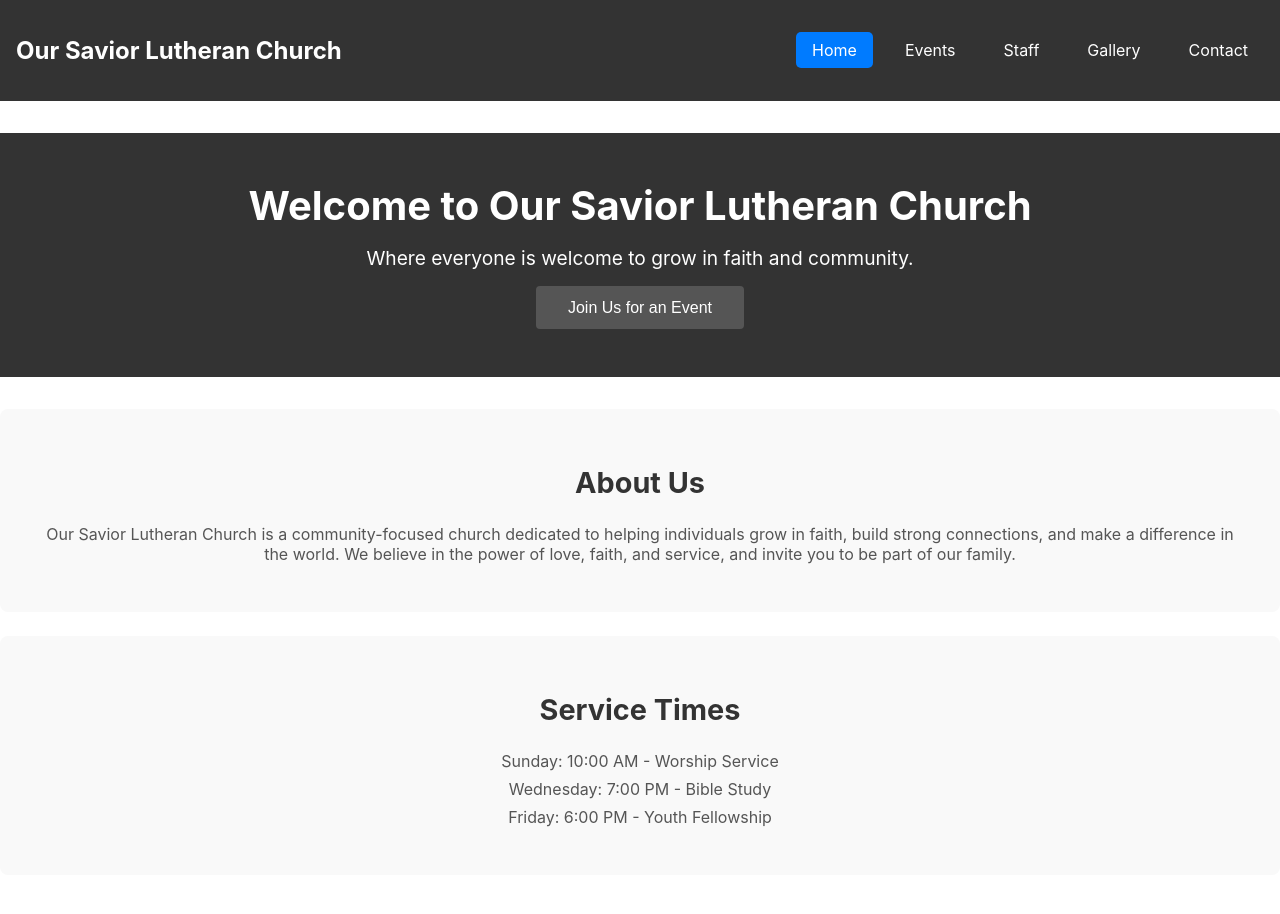
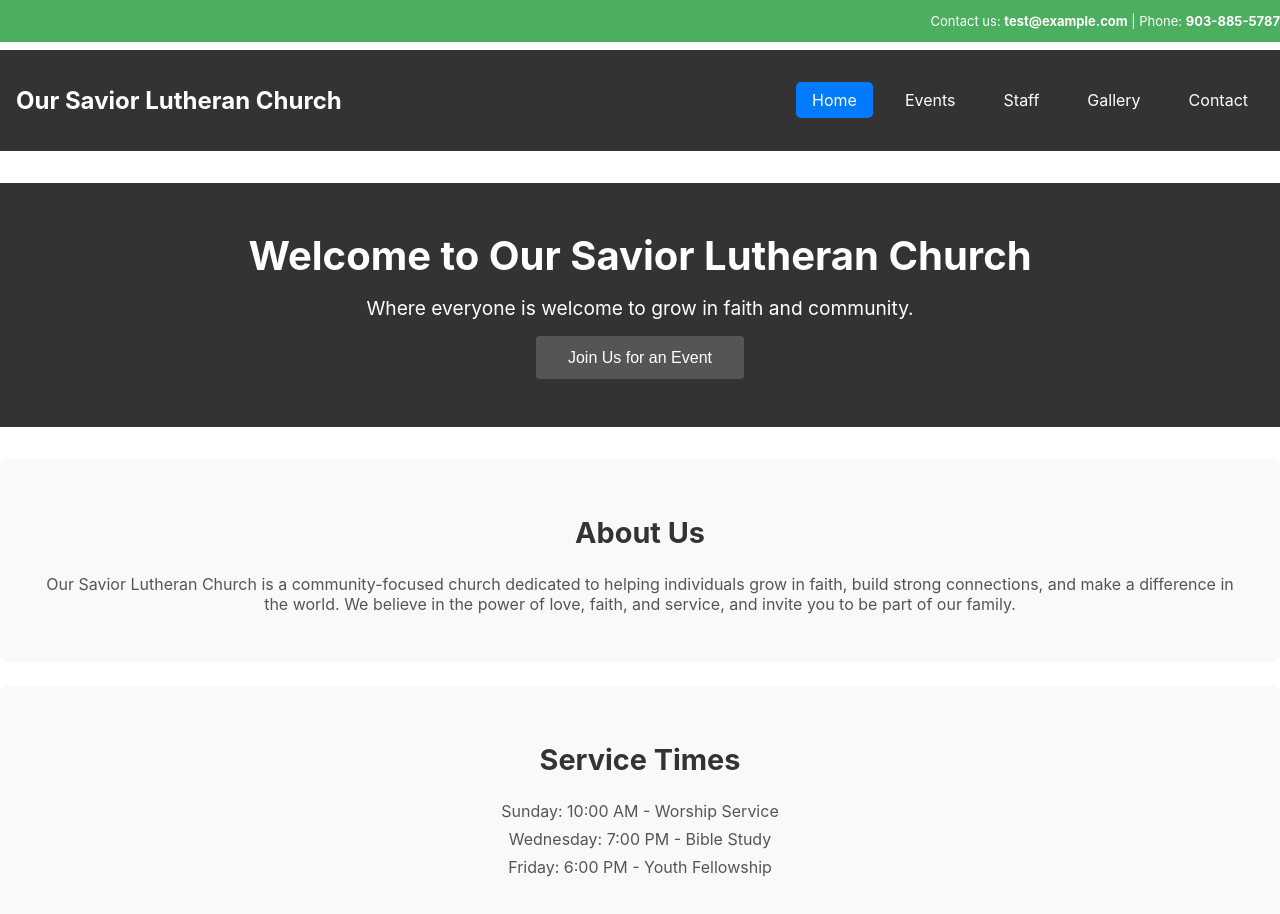
Before and after one commit to wvuarodbar/church-website, a React (Create React App) app: page / in a window 1280 px wide. Shown: the top 914 px of the page. Built offline with nearby package versions, Linux system fonts and the light colour scheme.

Commit message:
Banner and updated site name

```diff
--- a/public/index.html
+++ b/public/index.html
@@ -24,7 +24,7 @@
       work correctly both with client-side routing and a non-root public URL.
       Learn how to configure a non-root public URL by running `npm run build`.
     -->
-    <title>React App</title>
+    <title>Our Savior Lutheran Church Sulphur Springs</title>
   </head>
   <body>
     <noscript>You need to enable JavaScript to run this app.</noscript>
--- a/src/App.js
+++ b/src/App.js
@@ -6,8 +6,10 @@ import Staff from "./pages/Staff";
 import Gallery from "./pages/Gallery";
 import Contact from "./pages/Contact";
 import Navbar from "./components/Navbar";
+import Layout from './components/Layout';
 function App() {
   return (
+    <Layout>
     <Router>
       <Navbar />
       <Routes>
@@ -18,6 +20,7 @@ function App() {
         <Route path="/contact" element={<Contact />} />
       </Routes>
     </Router>
+    </Layout>
   );
 }
 
--- /dev/null
+++ b/src/components/Banner.css
@@ -0,0 +1,10 @@
+.banner{
+    background-color: #4caf60;
+    color: white;
+    text-align: end;
+    font-size: small;
+    width: 100%;
+    position: fixed;
+    top: 0;
+    z-index: 1000;
+}
--- /dev/null
+++ b/src/components/Banner.js
@@ -0,0 +1,12 @@
+import React from 'react';
+import './Banner.css';
+
+const Banner = () => {
+    return(
+        <div className='banner'>
+            <p>Contact us: <strong>test@example.com</strong>  |  Phone: <strong>903-885-5787</strong></p>
+        </div>
+    );
+};
+
+export default Banner;
--- /dev/null
+++ b/src/components/Layout.js
@@ -0,0 +1,13 @@
+import React from "react";
+import Banner from "./Banner";
+
+const Layout = ({children}) => {
+    return(
+        <>
+            <Banner />
+            <div style={{paddingTop: '50px'}}>{children}</div>
+        </>
+    );
+};
+
+export default Layout;
```
Also changed, not shown: 1 other file (tests, documents, lock files or other folders).
